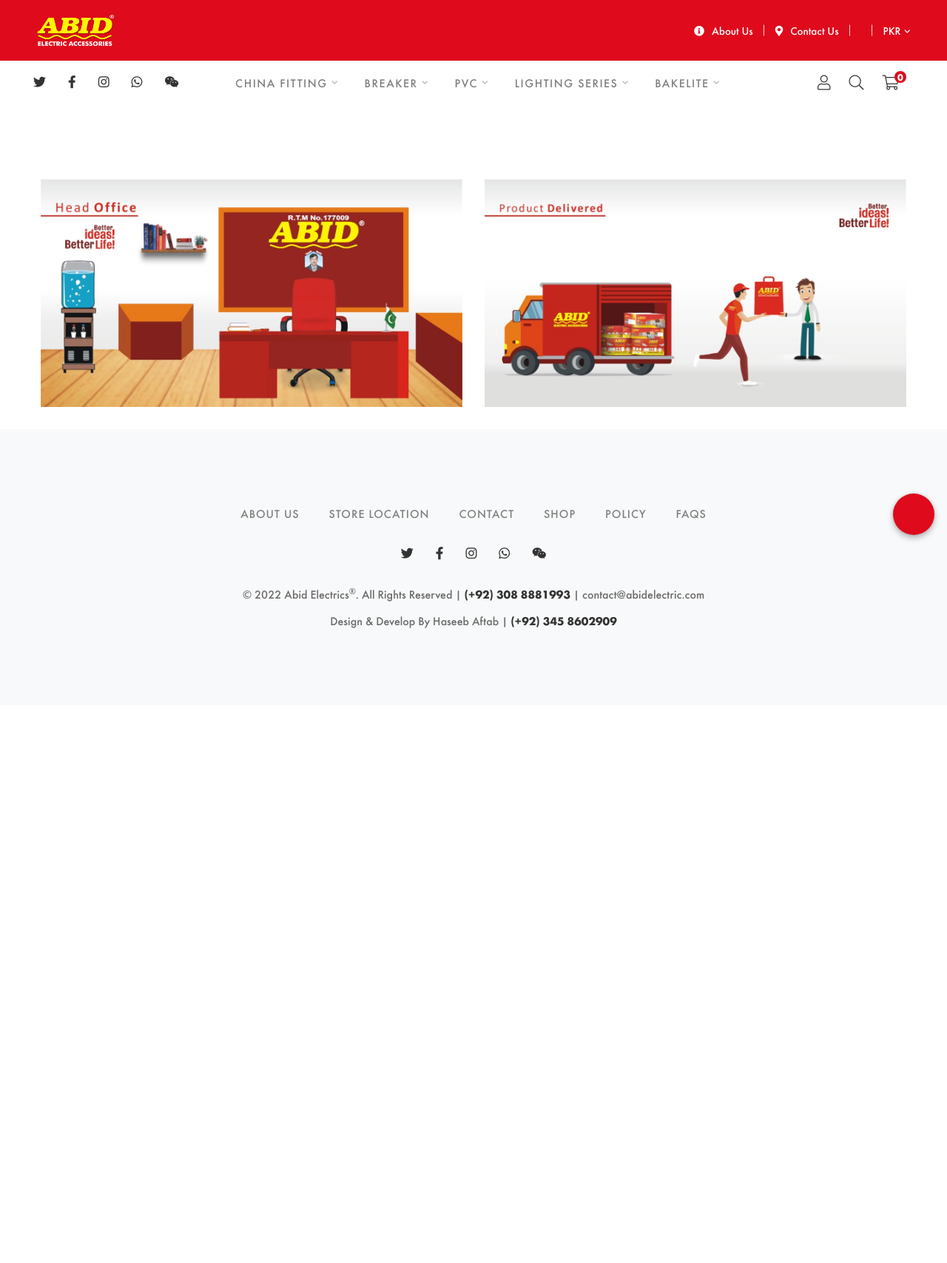
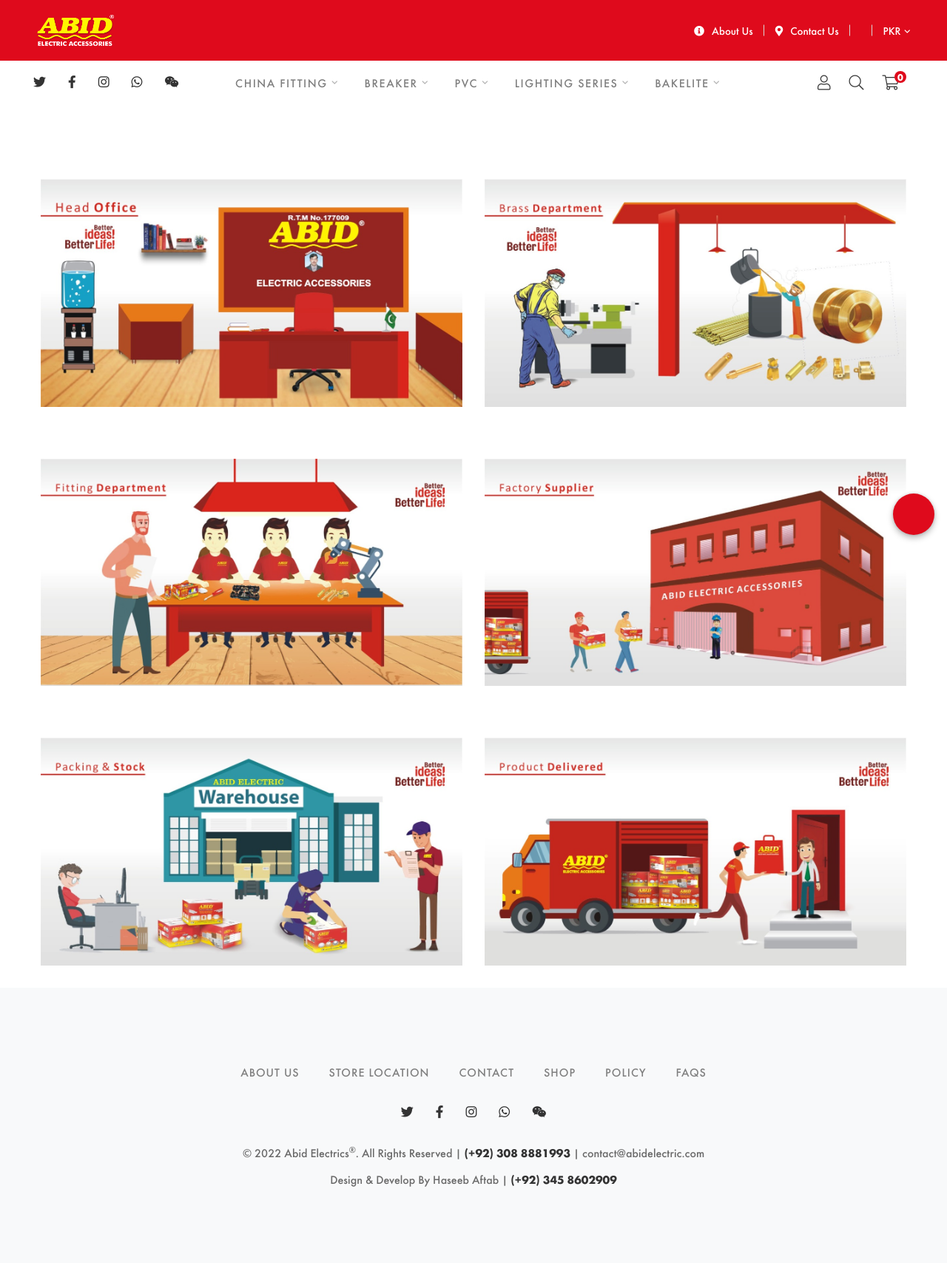
Before and after one commit to haseebaftab3/ae, a PHP site: page /company-profile.php in a window 1280 px wide. Shown: the top 1707 px of the page at 74% size. Before the commit the page ends 849 px from the top, so only its background shows below. Run offline with PHP 8.4, Linux system fonts and the light colour scheme; data comes from the database, SQL or seed files in the repository; some libraries are stand-ins or nearby versions.

Commit message:
Events & CP Images ReOrder

```diff
--- a/company-profile.php
+++ b/company-profile.php
@@ -81,14 +81,49 @@
                         <div class="col-md-6 col-12 learts-mb-40">
                             <div class="blog">
                                 <div class="image">
-                                    <a href="#"><img src="./assets/images/banner/news&events/1.jpeg" alt="Events"></a>
+                                    <a href="#"><img src="./assets/images/banner/news&events/1.jpg" alt="Events"></a>
                                 </div>
                             </div>
                         </div>
                         <div class="col-md-6 col-12 learts-mb-40">
                             <div class="blog">
                                 <div class="image">
-                                    <a href="#"><img src="./assets/images/banner/news&events/3.jpeg" alt="Events"></a>
+                                    <a href="#"><img src="./assets/images/banner/news&events/2.jpg" alt="Events"></a>
+                                </div>
+
+                            </div>
+                    </div>
+                    <div class="col-md-6 col-12 learts-mb-40">
+                            <div class="blog">
+                                <div class="image">
+                                    <a href="#"><img src="./assets/images/banner/news&events/3.jpg" alt="Events"></a>
+                                </div>
+
+                            </div>
+                    </div>
+
+                    <div class="col-md-6 col-12 learts-mb-40">
+                            <div class="blog">
+                                <div class="image">
+                                    <a href="#"><img src="./assets/images/banner/news&events/4.jpg" alt="Events"></a>
+                                </div>
+
+                            </div>
+                    </div>
+
+                    <div class="col-md-6 col-12 learts-mb-40">
+                            <div class="blog">
+                                <div class="image">
+                                    <a href="#"><img src="./assets/images/banner/news&events/5.jpg" alt="Events"></a>
+                                </div>
+
+                            </div>
+                    </div>
+
+                      <div class="col-md-6 col-12 learts-mb-40">
+                            <div class="blog">
+                                <div class="image">
+                                    <a href="#"><img src="./assets/images/banner/news&events/6.jpg" alt="Events"></a>
                                 </div>
 
                             </div>
--- a/events.php
+++ b/events.php
@@ -81,7 +81,7 @@
                         <div class="col-md-6 col-12 learts-mb-40">
                             <div class="blog">
                                 <div class="image">
-                                    <a href="#"><img src="./assets/images/banner/news&events/2.jpeg" alt="Events"></a>
+                                    <a href="#"><img src="./assets/images/banner/news&events/e1.jpg" alt="Events"></a>
                                 </div>
                             </div>
                         </div>
--- a/index.php
+++ b/index.php
@@ -331,7 +331,7 @@
         <div class="container">
              <!-- Section Title Start -->
  <div class="section-title2 text-center">
-                    <h2 class="title">News and Company Profile</h2>
+                    <h2 class="title">Events and Company Profile</h2>
                 </div>
             <div class="row learts-mb-n50">
 
```
Also changed, not shown: assets/images/banner/news&events/1.jpeg (deleted), assets/images/banner/news&events/1.jpg (added), assets/images/banner/news&events/2.jpeg (deleted), assets/images/banner/news&events/2.jpg (added), assets/images/banner/news&events/3.jpeg (deleted), assets/images/banner/news&events/3.jpg (added), assets/images/banner/news&events/4.jpg (added), assets/images/banner/news&events/5.jpg (added), assets/images/banner/news&events/6.jpg (added), assets/images/banner/news&events/e1.jpg (added), assets/images/icons/we-chat.jpeg.
